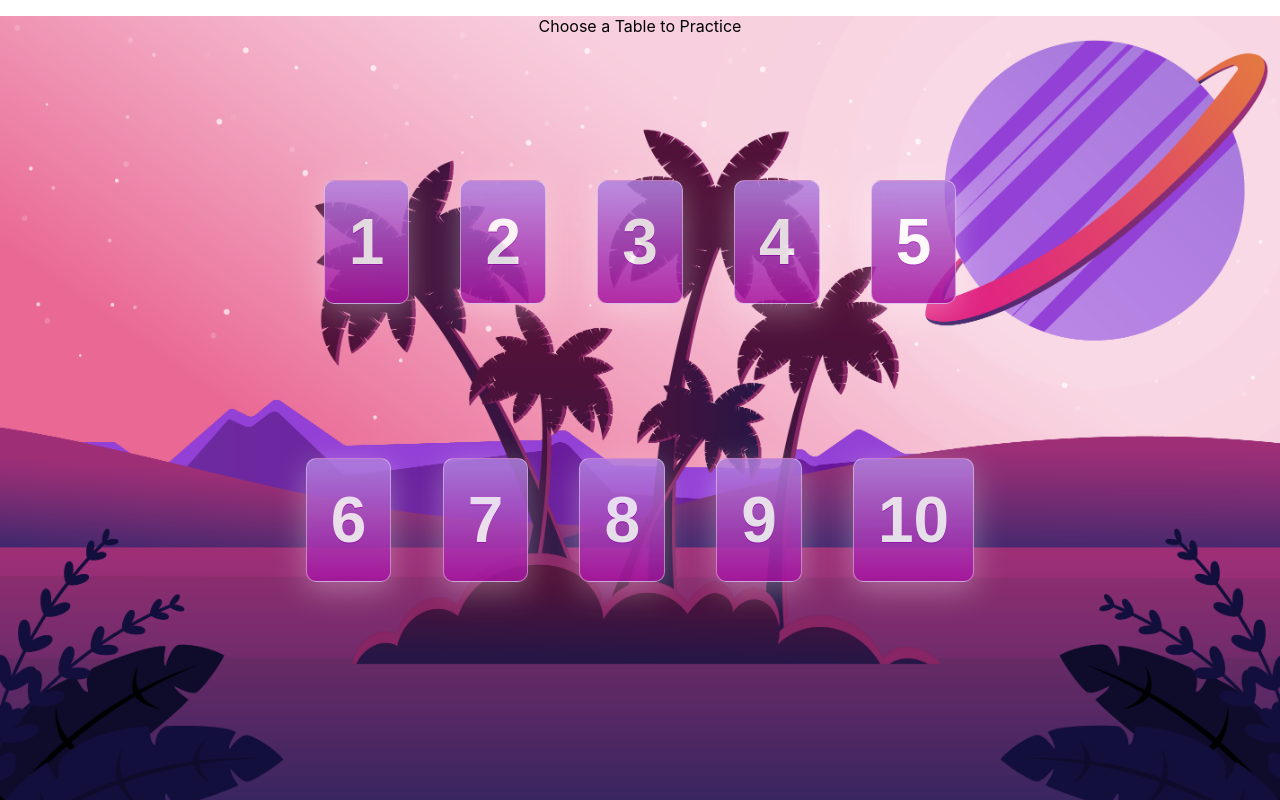
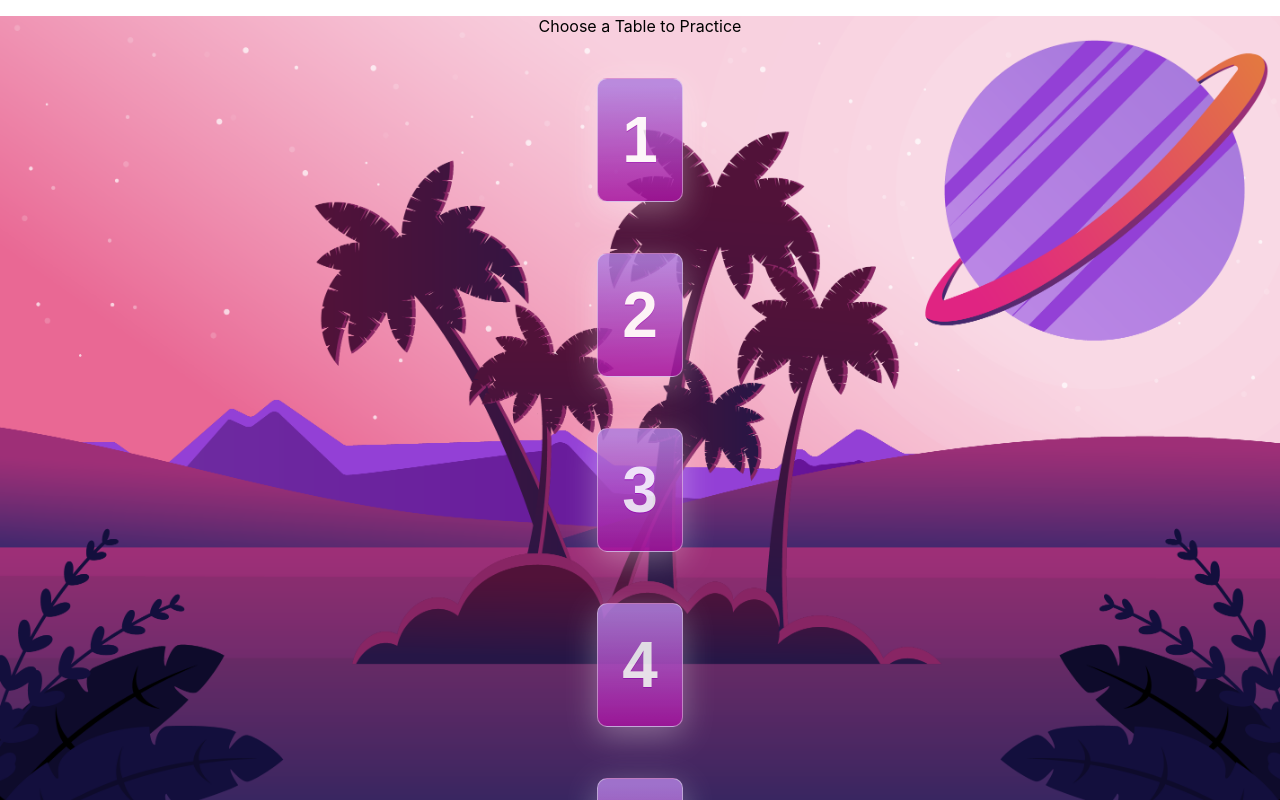
Before and after one commit to kaylawoodbury/KidzMathicon, a React (Create React App) app: page / in a window 1280 px wide. Both pictures are taken after a click on the button "Start". Shown: the top 800 px of the page. Built offline with nearby package versions, Linux system fonts and the light colour scheme.

Commit message:
create button component and button props, update multiplication table choices

```diff
--- a/src/App.css
+++ b/src/App.css
@@ -81,11 +81,10 @@
 }
 
 .ButtonContainer{
-  margin: auto
+  /* margin: auto */
 }
 .Button{
   margin: 2%;
-  margin-top: 10vw;
   box-shadow:inset 0px 1px 0px 0px #e184f3;
   background:linear-gradient(to bottom, #b07fde 5%, rgba( 160, 17, 144, 0.8 ));
   background-color:#c123de;
--- a/src/components/MultiplicationTableChoice.tsx
+++ b/src/components/MultiplicationTableChoice.tsx
@@ -1,25 +1,19 @@
-import React from 'react'
+import React from "react";
+import Button from "./button/button";
 
 const MultiplicationTableChoice = () => {
+  let buttonValues: number[] = Array.from(Array(10), (_, i) => i+1)
+  console.log(buttonValues)
+  let buttonList = buttonValues.map((buttonValue) => {
+    return <Button text={buttonValue}/>;
+  });
 
   return (
     <div>
       <p>Choose a Table to Practice</p>
-      <div className="ButtonContainer">
-      <button className="Button">1</button>
-      <button className="Button">2</button>
-      <button className="Button">3</button>
-      <button className="Button">4</button>
-      <button className="Button">5</button>
-      <br/>
-      <button className="Button">6</button>
-      <button className="Button">7</button>
-      <button className="Button">8</button>
-      <button className="Button">9</button>
-      <button className="Button">10</button>
-      </div>
+      <div className="ButtonContainer">{buttonList}</div>
     </div>
-  )
-}
+  );
+};
 
-export default MultiplicationTableChoice
+export default MultiplicationTableChoice;
--- /dev/null
+++ b/src/components/button/button.props.ts
@@ -0,0 +1,6 @@
+export interface ButtonProps {
+  text?: any
+  isLoading?:boolean
+  backgroundColor?: string
+  textColor?: string
+}
--- /dev/null
+++ b/src/components/button/button.tsx
@@ -0,0 +1,17 @@
+import React from "react";
+import { ButtonProps } from "./button.props";
+
+class Button extends React.Component<ButtonProps, {}> {
+  render() {
+    const { text, children } = this.props;
+
+    // const content = <p>{text}</p>;
+
+    return (
+      <div>
+        <button className="Button">{text}</button>
+      </div>
+    );
+  }
+}
+export default Button;
```
